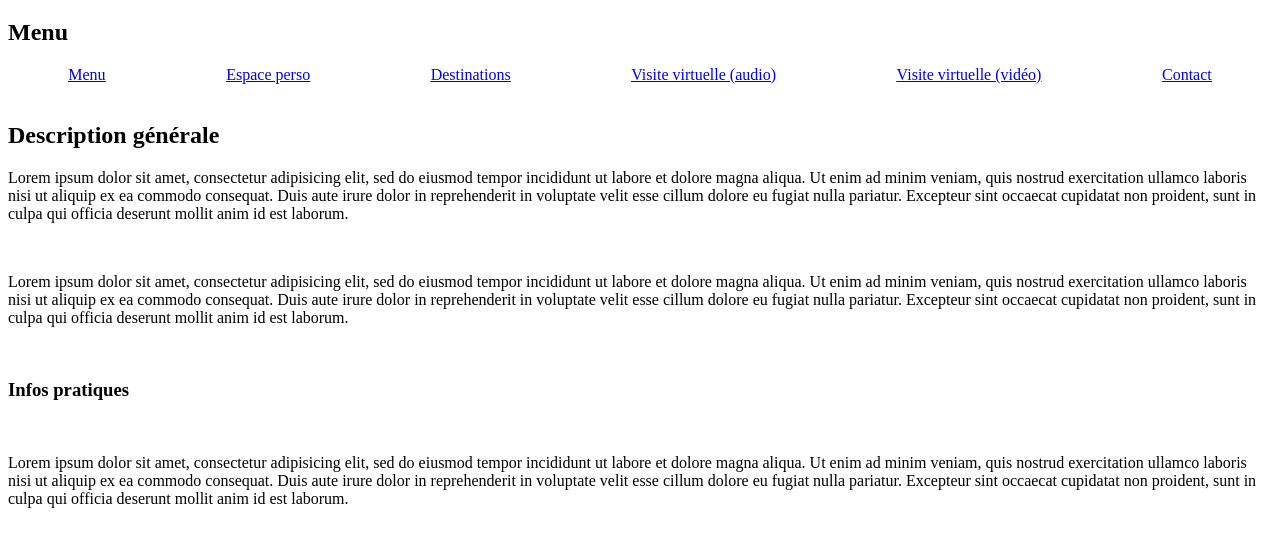
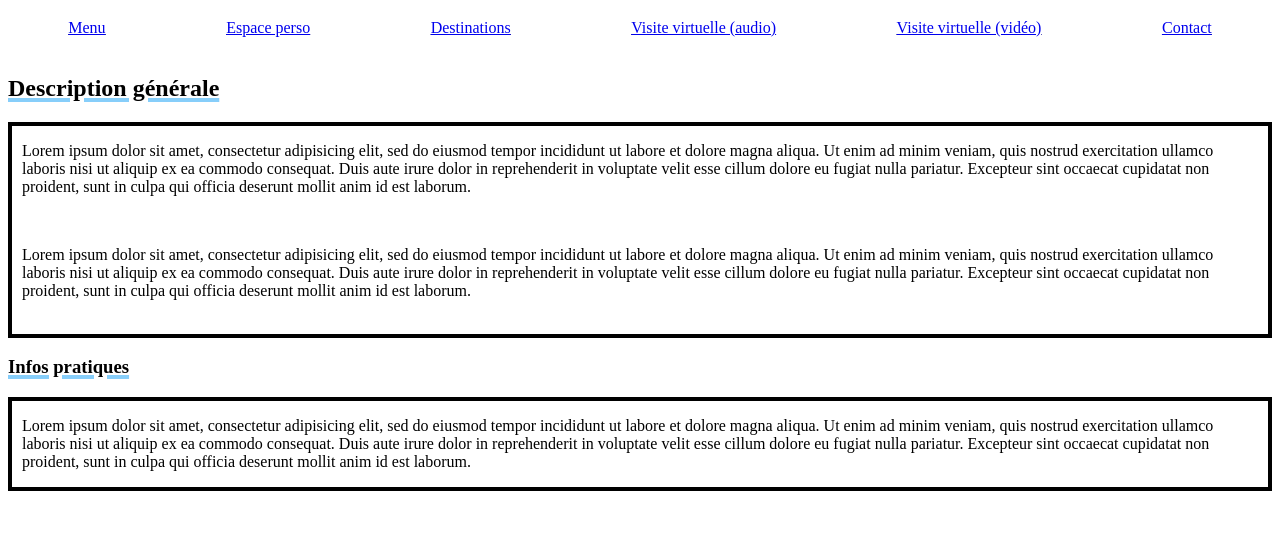
Before and after one commit to Mikail-Kilic/Front_end_TP1-ressources-sujets, a plain HTML site: page index.html in a window 1280 px wide. Shown: the part 61-608 px from the top of the page. Drawn offline with Linux system fonts and the light colour scheme.

Commit message:
Terminer de corriger les dernières erreurs des pages et commencement du css

```diff
--- a/index.html
+++ b/index.html
@@ -9,10 +9,6 @@
     <header>
       <h1>Agence voyages Grenoble</h1>
     </header>
-
-    <div>
-      <h2>Menu</h2>
-    </div>
 
     <div class="nav">
       <u class="navBarre">
@@ -26,15 +22,19 @@
       </u>
     </div>
     <br>
-    <h2>Description générale</h2>
+    <h2 class="desc">Description générale</h2>
+    <div class="Description">
+      <p>Lorem ipsum dolor sit amet, consectetur adipisicing elit, sed do eiusmod tempor incididunt ut labore et dolore magna aliqua. Ut enim ad minim veniam, quis nostrud exercitation ullamco laboris nisi ut aliquip ex ea commodo consequat. Duis aute irure dolor in reprehenderit in voluptate velit esse cillum dolore eu fugiat nulla pariatur. Excepteur sint occaecat cupidatat non proident, sunt in culpa qui officia deserunt mollit anim id est laborum.</p>
+      <br>
+      <p>Lorem ipsum dolor sit amet, consectetur adipisicing elit, sed do eiusmod tempor incididunt ut labore et dolore magna aliqua. Ut enim ad minim veniam, quis nostrud exercitation ullamco laboris nisi ut aliquip ex ea commodo consequat. Duis aute irure dolor in reprehenderit in voluptate velit esse cillum dolore eu fugiat nulla pariatur. Excepteur sint occaecat cupidatat non proident, sunt in culpa qui officia deserunt mollit anim id est laborum.</p>
+      <br>
+    </div>
 
-    <p>Lorem ipsum dolor sit amet, consectetur adipisicing elit, sed do eiusmod tempor incididunt ut labore et dolore magna aliqua. Ut enim ad minim veniam, quis nostrud exercitation ullamco laboris nisi ut aliquip ex ea commodo consequat. Duis aute irure dolor in reprehenderit in voluptate velit esse cillum dolore eu fugiat nulla pariatur. Excepteur sint occaecat cupidatat non proident, sunt in culpa qui officia deserunt mollit anim id est laborum.</p>
-    <br>
-    <p>Lorem ipsum dolor sit amet, consectetur adipisicing elit, sed do eiusmod tempor incididunt ut labore et dolore magna aliqua. Ut enim ad minim veniam, quis nostrud exercitation ullamco laboris nisi ut aliquip ex ea commodo consequat. Duis aute irure dolor in reprehenderit in voluptate velit esse cillum dolore eu fugiat nulla pariatur. Excepteur sint occaecat cupidatat non proident, sunt in culpa qui officia deserunt mollit anim id est laborum.</p>
-    <br>
     <h3 class="h3Menu">Infos pratiques</h3>
-    <br>
-    <p>Lorem ipsum dolor sit amet, consectetur adipisicing elit, sed do eiusmod tempor incididunt ut labore et dolore magna aliqua. Ut enim ad minim veniam, quis nostrud exercitation ullamco laboris nisi ut aliquip ex ea commodo consequat. Duis aute irure dolor in reprehenderit in voluptate velit esse cillum dolore eu fugiat nulla pariatur. Excepteur sint occaecat cupidatat non proident, sunt in culpa qui officia deserunt mollit anim id est laborum.</p>
+    <div class="Infos">
+      <p>Lorem ipsum dolor sit amet, consectetur adipisicing elit, sed do eiusmod tempor incididunt ut labore et dolore magna aliqua. Ut enim ad minim veniam, quis nostrud exercitation ullamco laboris nisi ut aliquip ex ea commodo consequat. Duis aute irure dolor in reprehenderit in voluptate velit esse cillum dolore eu fugiat nulla pariatur. Excepteur sint occaecat cupidatat non proident, sunt in culpa qui officia deserunt mollit anim id est laborum.</p>
+    </div>
+
     <!-- <h3>Promotions</h3>
 
     <div class="Entête">
--- a/style.css
+++ b/style.css
@@ -7,23 +7,72 @@ li{
   margin-left: auto;
   margin-right: auto;
 }
-
+/* ------------------------------------------------------------------------- */
+/* Destination.html */
 .h3Dest{
   font-weight: normal;
   display: flex;
   justify-content: center;
 }
 
-.Entête{
-  display: flex;
-  background-color: black;
-}
-
 .Entête table{
   width: 100%;
+  border-width: 4px;
+  border-style:solid;
+  border-color:black;
 }
 
 img{
   width: 200px;
   height: 150px;
 }
+
+/* tbody td div{
+  margin: 0 auto;
+  width: fit-content;
+  display: flex;
+} */
+
+tbody td{
+  text-align: center;
+  border-width:4px;
+  border-style:solid;
+  border-color:black;
+}
+
+.Entête th{
+  background-color: lightskyblue;
+}
+/* ------------------------------------------------------------------------- */
+/* index.html */
+.desc{
+  text-decoration: underline lightskyblue 4px;
+}
+.Description {
+  border-width: 4px;
+  border-style:solid;
+  border-color:black;
+}
+.Description p {
+  padding-left: 10px;
+  padding-right: 10px;
+}
+.Description:hover {
+  background-color: lightgray;
+}
+
+h3{
+  text-decoration: underline lightskyblue 4px;
+}
+.Infos {
+  border-width: 4px;
+  border-style:solid;
+  border-color:black;
+}
+.Infos p {
+  padding-left: 10px;
+  padding-right: 10px;
+}
+.Infos:hover{
+  background-color: lightgray;
+}
```
Also changed, not shown: Voyage virtuel audio.html (+0 -4 lines), contact.html (+0 -4 lines), destinations.html (+26 -4 lines), perso.html (+0 -4 lines).
